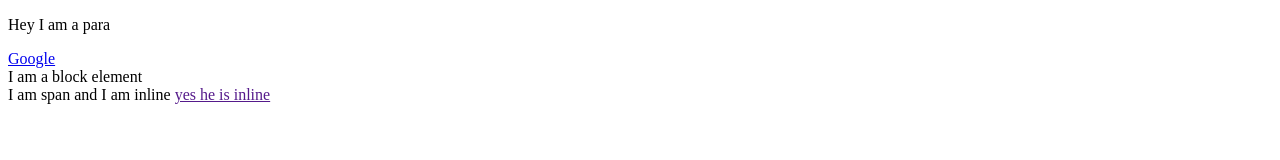
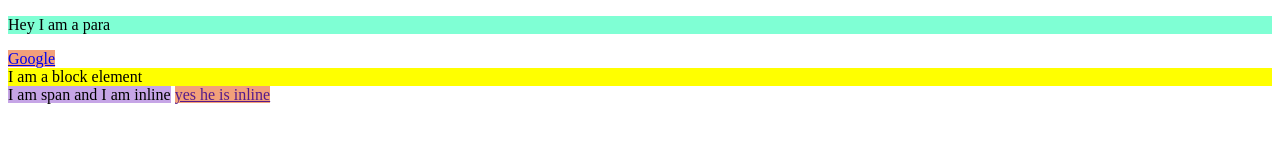
Before and after one commit to ritik2601/Complete-HTML, a plain HTML site: page 08 - inline and bock element .html/index.html in a window 1280 px wide. Drawn offline with Linux system fonts and the light colour scheme.

Commit message:
Update style.css

```diff
--- a/08 - inline and bock element .html/style.css
+++ b/08 - inline and bock element .html/style.css
@@ -1,11 +1,15 @@
-.red{
-    color: red;
-   }
+p{
+    background-color: aquamarine;
+}
 
-   .bg-yellow{
-       background-color: yellow;
-   }
+a{
+    background-color: rgb(242, 160, 122);
+}
 
-   #firstdiv{
-       /* background-color: red; */
-   }
+div{
+    background-color: yellow;
+}
+
+span{
+    background-color: rgb(198, 165, 230);
+}
```
